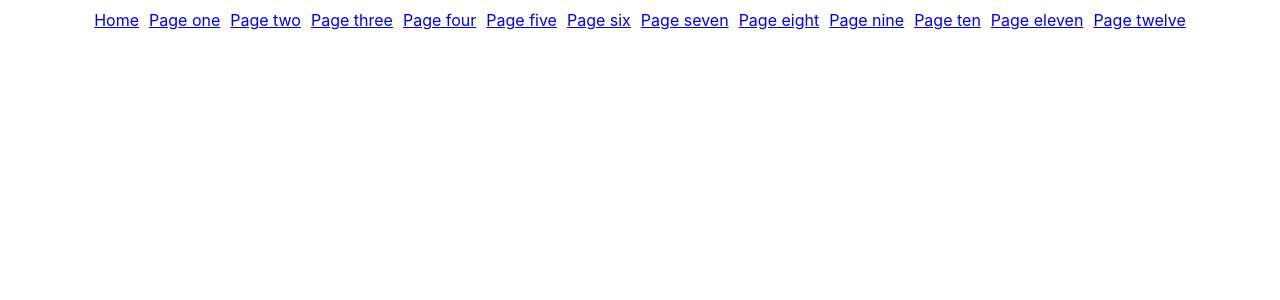
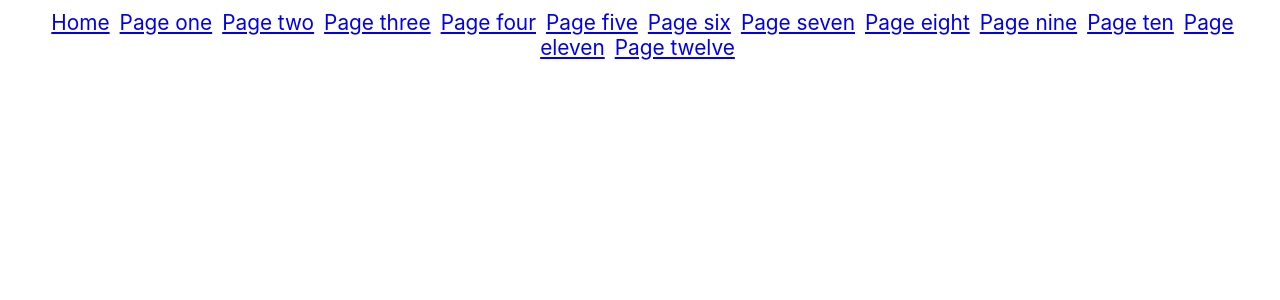
Before and after one commit to AhmedEldessouki/react-redux-typescript, a React (Create React App) app: page / in a window 1280 px wide. Shown: the top 300 px of the page. Built offline with nearby package versions, Linux system fonts and the light colour scheme.

Commit message:
adjustinglinks style

```diff
--- a/src/App.css
+++ b/src/App.css
@@ -8,7 +8,7 @@
 
 .Nav > a {
   margin: 0 5px;
-  text-align: center;
+  font-size: clamp(1rem, 1vw + 1rem, 0.3rem + 2vmin);
 }
 
 .App-header {
```
